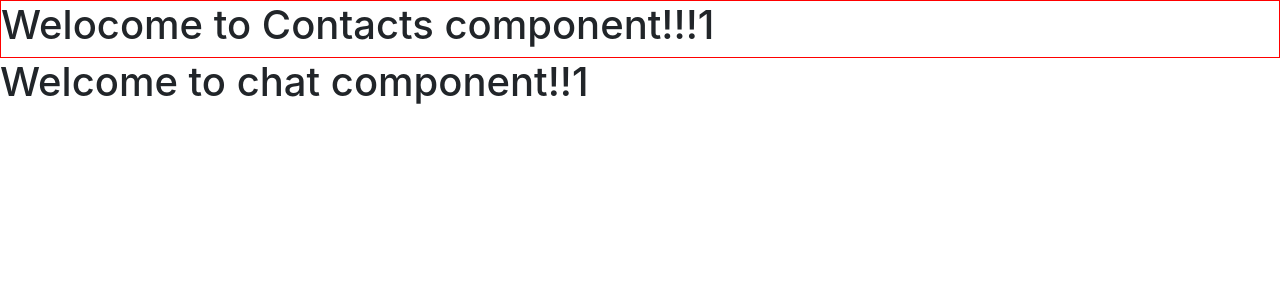
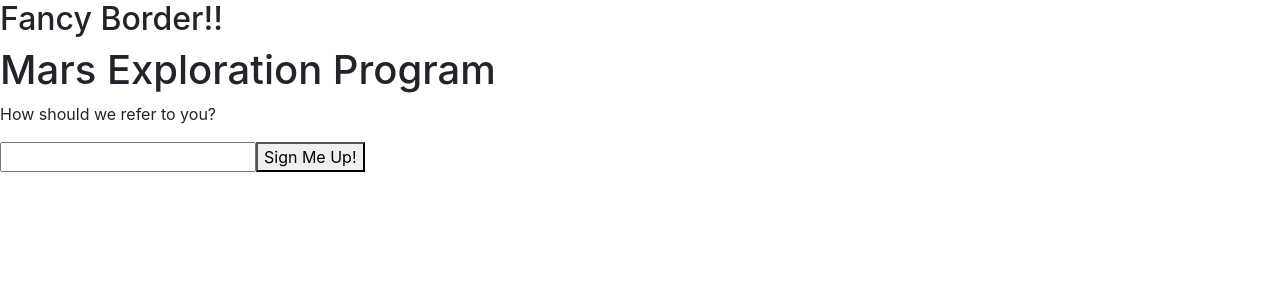
Before and after one commit to jobintweets/react-playground, a React (Create React App) app: page / in a window 1280 px wide. Shown: the top 300 px of the page. Built offline with nearby package versions, Linux system fonts and the light colour scheme.

Commit message:
Composition implemented

```diff
--- a/src/index.js
+++ b/src/index.js
@@ -41,23 +41,55 @@
     </div>
   );
 }
-function WelcomeDialog() {
+function WelcomeDialog(props) {
   return (
     <FancyBorder color="blue">
       <h1 className="Dialog-title">
-        Welcome
+        {props.title}
       </h1>
       <p className="Dialog-message">
-        Thank you for visiting our spacecraft!
+      {props.message}
       </p>
-
-    </FancyBorder>
+      {props.children}
+       </FancyBorder>
   );
 }
+
+class SignUpDialog extends React.Component {
+  constructor(props) {
+    super(props);
+    this.handleChange = this.handleChange.bind(this);
+    this.handleSignUp = this.handleSignUp.bind(this);
+    this.state = {login: ''};
+  }
+render() {
+    return (
+      <WelcomeDialog title="Mars Exploration Program"
+              message="How should we refer to you?">
+        <input value={this.state.login}
+               onChange={this.handleChange} />
+        <button onClick={this.handleSignUp}>
+          Sign Me Up!
+        </button>
+      </WelcomeDialog>
+    );
+  }
+
+  handleChange(e) {
+    this.setState({login: e.target.value});
+  }
+
+  handleSignUp() {
+    alert(`Welcome aboard, ${this.state.login}!`);
+  }
+}
 ReactDOM.render(
-  <SplitPane
-    left={ <Contacts />}
-    right = {<Chat/>}
+  // <SplitPane
+  //   left={ <Contacts />}
+  //   right = {<Chat/>}
+  // />,
+  <SignUpDialog
+
   />,
   document.getElementById('root')
 );
```
